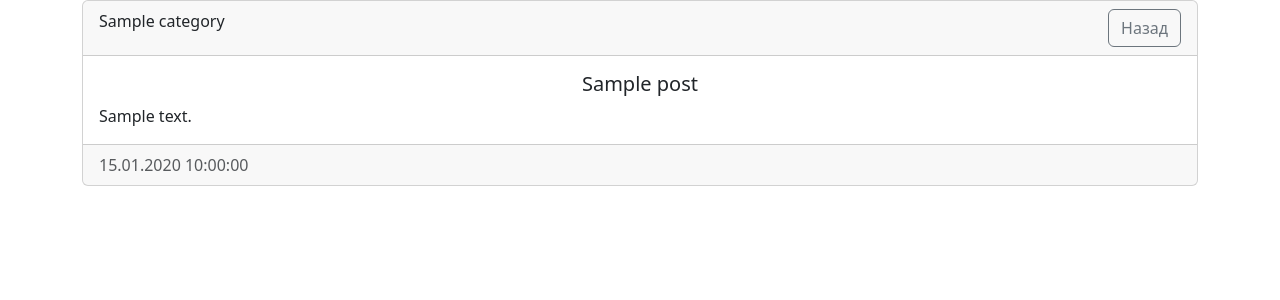
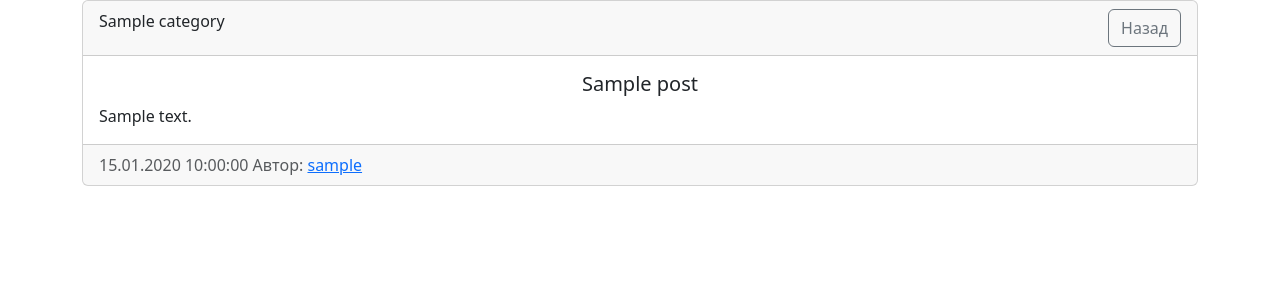
Before and after one commit to magwindow/news_portal, a Flask app: page /post/1 in a window 1280 px wide. Shown: the part 56-356 px from the top of the page. Run offline with Flask 3, Linux system fonts and the light colour scheme; tables that the repository leaves empty hold one stand-in row (values such as "Sample post").

Commit message:
Added who create post in posts

```diff
--- a/news/templates/news/post_detail.html
+++ b/news/templates/news/post_detail.html
@@ -24,6 +24,7 @@
         </div>
         <div class="card-footer text-muted">
             {{ post.created.strftime('%d.%m.%Y %H:%M:%S') }}
+            Автор: <a href="{{ url_for('user_profile', id=post.author.id) }}">{{ post.author }}</a>
         </div>
     </div>
 </div>
```
